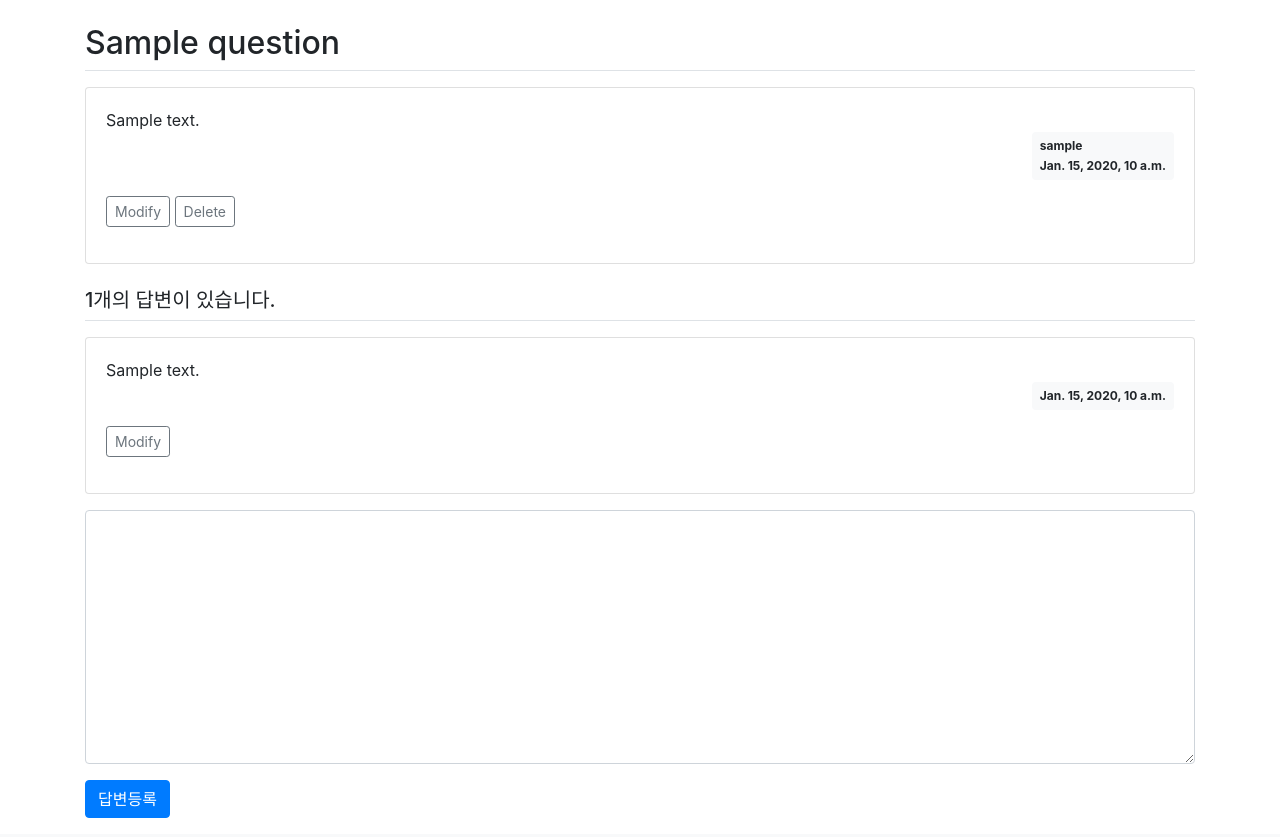
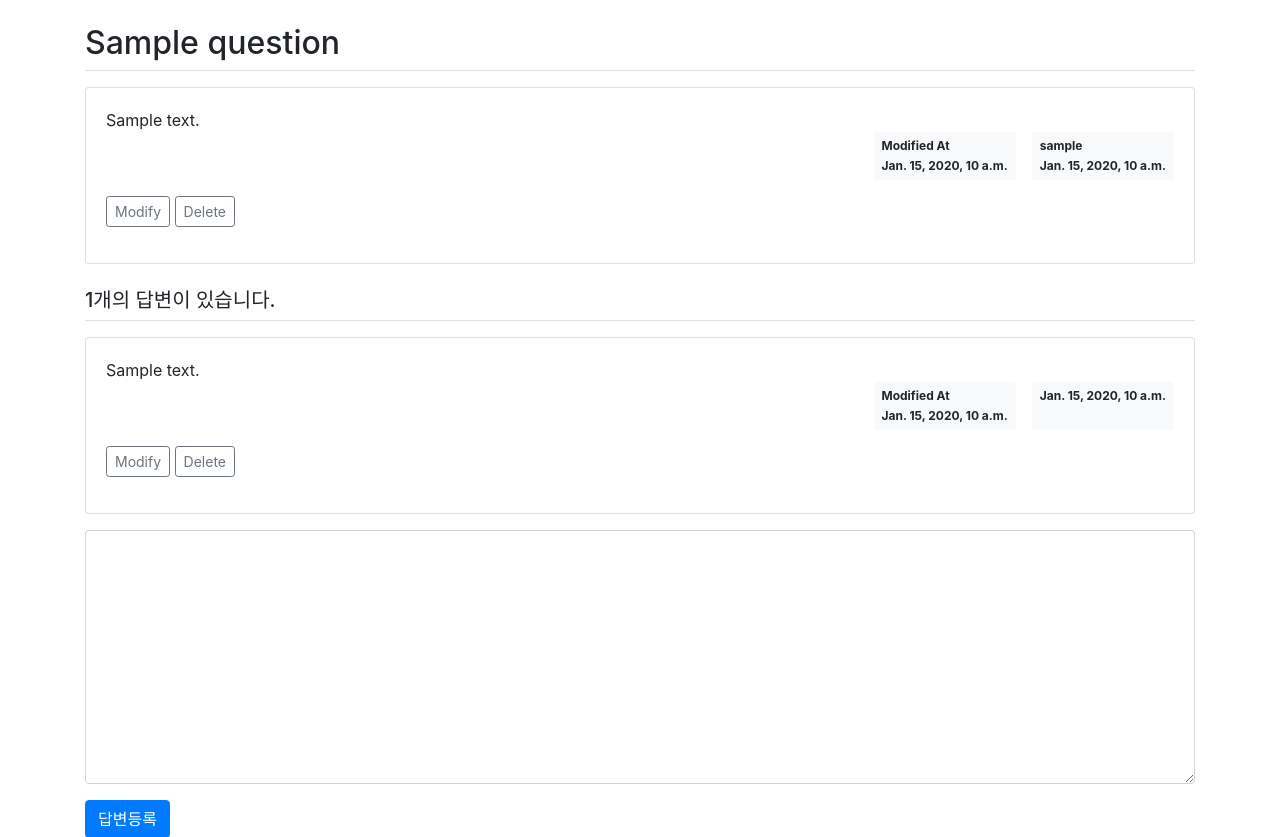
Before and after one commit to dudals3844/django_study, a Django app: page /pybo/1/ in a window 1280 px wide. Shown: the part 57-894 px from the top of the page. Run offline with Django 3.2, Linux system fonts and the light colour scheme; a user stored in the database is signed in; tables that the repository leaves empty hold one stand-in row (values such as "Sample post"); some libraries are stand-ins or nearby versions.

Commit message:
수정일시 표시

```diff
--- a/pybo/urls.py
+++ b/pybo/urls.py
@@ -11,4 +11,6 @@ urlpatterns = [
     path('question/modify/<int:question_id>/', views.question_modify, name='question_modify'),
     path('question/delete/<int:question_id>/', views.question_delete, name='question_delete'),
     path('answer/modify/<int:answer_id>/', views.answer_modify, name='answer_modify'),
+    path('answer/delete/<int:answer_id>/', views.answer_delete, name='answer_delete'),
+
 ]
--- a/pybo/views.py
+++ b/pybo/views.py
@@ -142,3 +142,18 @@ def answer_modify(request, answer_id):
         form = AnswerForm(instance=answer)
     context = {'answer': answer, 'form': form}
     return render(request, 'answer_form.html', context)
+
+@login_required(login_url='common:login')
+def answer_delete(request, answer_id):
+    '''
+    pybo answer delete
+    :param request:
+    :param answer_id:
+    :return:
+    '''
+    answer = get_object_or_404(Answer, pk=answer_id)
+    if request.user != answer.author:
+        messages.error(request, "No Auth to Delete")
+    else:
+        answer.delete()
+    return redirect('pybo:detail', question_id=answer.question.id)
--- a/templates/question_detail.html
+++ b/templates/question_detail.html
@@ -16,6 +16,12 @@
             <div class="card-body">
                 <div class="card-text" style="white-space: pre-line;">{{ question.content }}</div>
                 <div class="d-flex justify-content-end">
+                    {% if question.modify_date %}
+                        <div class="badge badge-light p-2 text-left mx-3">
+                        <div class="mb-2">Modified At</div>
+                        <div>{{ question.modify_date }}</div>
+                        </div>
+                    {% endif %}
                     <div class="badge badge-light p-2 text-left">
                         <div class="mb-2">{{ question.author.username }}</div>
                         <div>{{ question.create_date }}</div>
@@ -36,14 +42,22 @@
                 <div class="card-body">
                     <div class="card-text" style="white-space: pre-line;">{{ answer.content }}</div>
                     <div class="d-flex justify-content-end">
+                        {% if answer.modify_date %}
+                            <div class="badge badge-light p-2 text-left mx-3">
+                            <div class="mb-2">Modified At</div>
+                            <div>{{ answer.modify_date }}</div>
+                            </div>
+                        {% endif %}
                         <div class="badge badge-light p-2">
                             {{ answer.create_date }}
                         </div>
                     </div>
                     {% if request.user == answer.author %}
-                    <div class="my-3">
-                        <a href="{% url 'pybo:answer_modify' answer.id %}" class="btn btn-sm btn-outline-secondary">Modify</a>
-                    </div>
+                        <div class="my-3">
+                            <a href="{% url 'pybo:answer_modify' answer.id %}" class="btn btn-sm btn-outline-secondary">Modify</a>
+                            <a href="#" class="delete btn btn-sm btn-outline-secondary "
+                               data-uri="{% url 'pybo:answer_delete' answer.id %}">Delete</a>
+                        </div>
                     {% endif %}
                 </div>
             </div>
```
